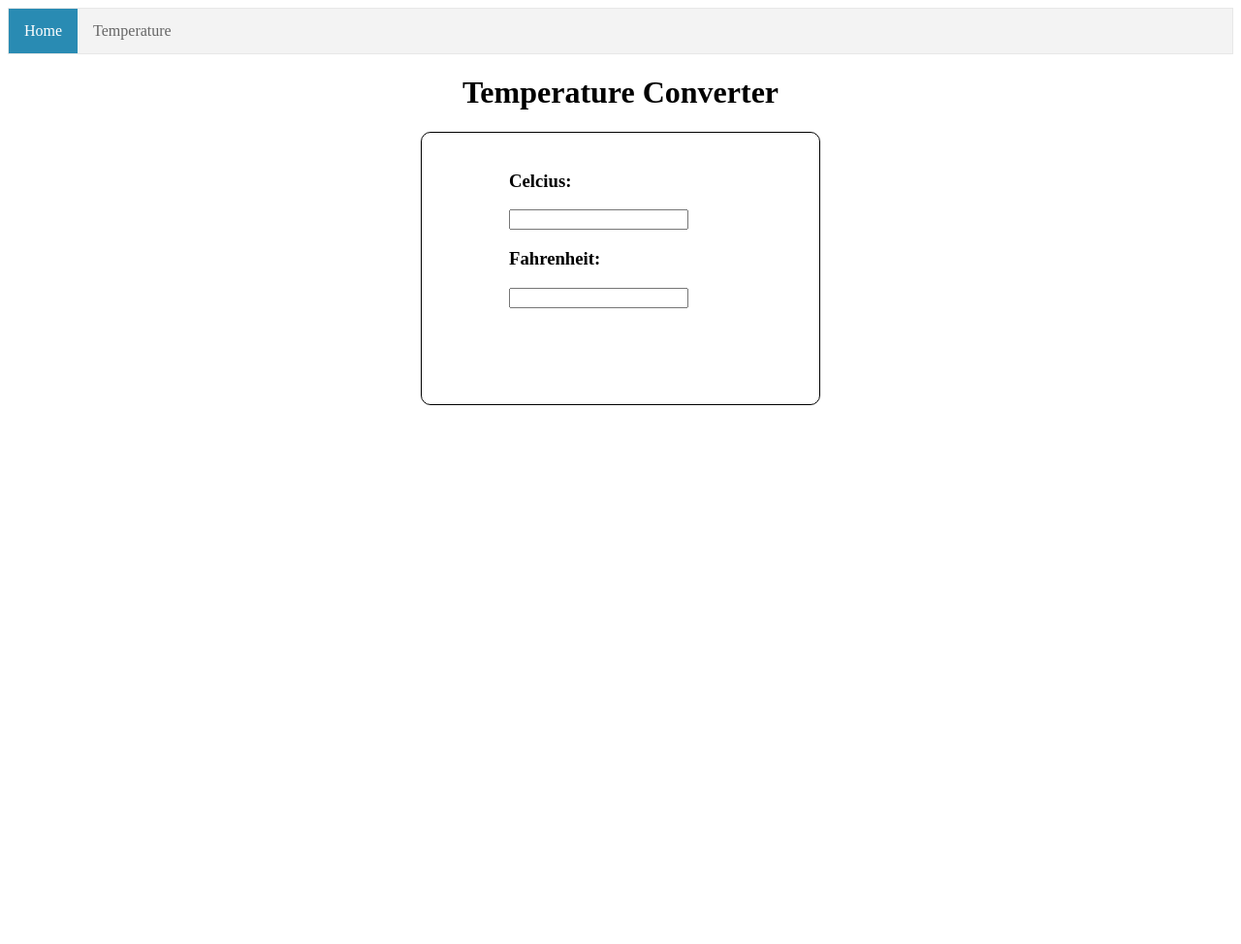
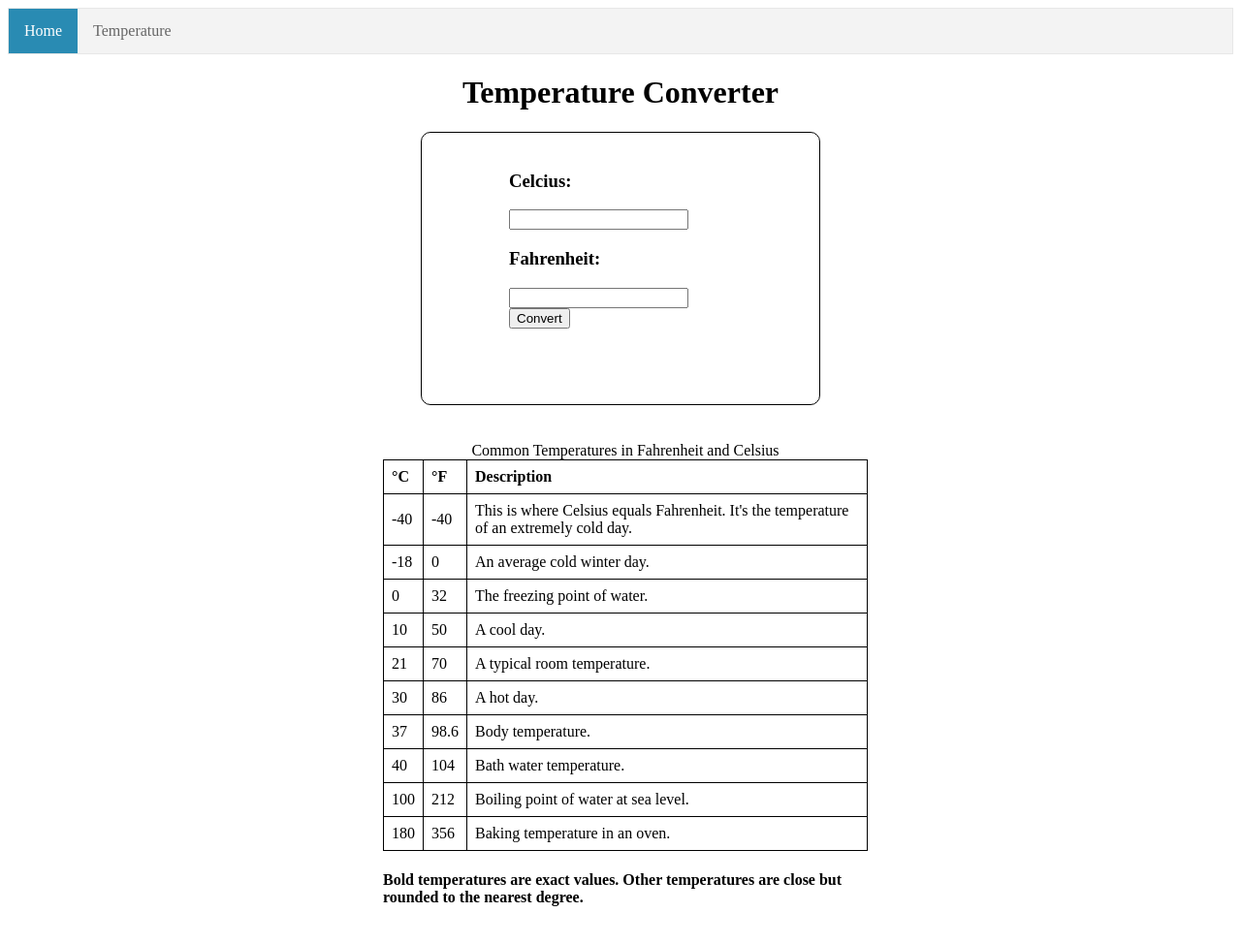
Before and after one commit to KonstantinaK98/flask-projects, a Flask app: page /temperature in a window 1280 px wide. Shown: the whole page at 97% size. Before the commit the page ends 418 px from the top, so only its background shows below. Run offline with Flask 2, Linux system fonts and the light colour scheme.

Commit message:
Finish temperature

```diff
--- a/static/css/main.css
+++ b/static/css/main.css
@@ -46,6 +46,26 @@ li a.active {
     border-radius: 10px;
 }
 
+.table {
+    margin-bottom:25px;
+    width: 500px;
+    height: 500px;
+    padding-left: 80px;
+    padding-bottom:10px;
+    padding-top: 20px;
+    padding-right: 70px;
+    margin: auto;
+}
+
 #cntr {
     text-align: center;
 }
+
+table, th, td {
+    border: 1px solid black;
+    border-collapse: collapse;
+}
+th, td {
+    padding: 8px;
+    text-align: left;
+}
--- a/templates/base.html
+++ b/templates/base.html
@@ -19,4 +19,7 @@
 
     {% endblock %}
 </body>
+{% block script %}
+
+{% endblock %}
 </html>
--- a/templates/temperature.html
+++ b/templates/temperature.html
@@ -4,8 +4,94 @@
 <h1 style="text-align: center;">Temperature Converter</h1>
 
 <div class="card2">
-    <h3>Celcius: </h3><input type="text" id="celsius" style="size: 30px;">
-    <h3>Fahrenheit: </h3><input type="text" id="fahrenheit" style="size: 30px;">
+    <h3>Celcius: </h3><input type="text" id="celsius" style="size: 30px;" onchange="change_temp_toF()">
+    <h3>Fahrenheit: </h3><input type="text" id="fahrenheit" style="size: 30px;" onchange="change_temp_toC()">
+    <input type="button" value="Convert">
+</div>
+<br>
+<div class="table">
+    <table>
+        <caption>Common Temperatures in Fahrenheit and Celsius</caption>
+        <tr>
+            <th>°C</th>
+            <th>°F</th>
+            <th style="text-align: left;">Description</th>
+        </tr>
+        <tr>
+            <td>-40</td>
+            <td>-40</td>
+            <td>This is where Celsius equals Fahrenheit. It's the temperature of an extremely cold day.</td>
+        </tr>
+        <tr>
+            <td>-18</td>
+            <td>0</td>
+            <td>An average cold winter day.</td>
+        </tr>
+        <tr>
+            <td>0</td>
+            <td>32</td>
+            <td>The freezing point of water.</td>
+        </tr>
+        <tr>
+            <td>10</td>
+            <td>50</td>
+            <td>A cool day.</td>
+        </tr>
+        <tr>
+            <td>21</td>
+            <td>70</td>
+            <td>A typical room temperature.</td>
+        </tr>
+        <tr>
+            <td>30</td>
+            <td>86</td>
+            <td>A hot day.</td>
+        </tr>
+        <tr>
+            <td>37</td>
+            <td>98.6</td>
+            <td>Body temperature.</td>
+        </tr>
+        <tr>
+            <td>40</td>
+            <td>104</td>
+            <td>Bath water temperature.</td>
+        </tr>
+        <tr>
+            <td>100</td>
+            <td>212</td>
+            <td>Boiling point of water at sea level.</td>
+        </tr>
+        <tr>
+            <td>180</td>
+            <td>356</td>
+            <td>Baking temperature in an oven.</td>
+        </tr>
+    </table>
+    <h4>Bold temperatures are exact values. Other temperatures are close but rounded to the nearest degree.</h4>
 </div>
 
 {% endblock %}
+{% block script%}
+<script>
+    function change_temp_toF(){
+        let celsius = document.getElementById('celsius').value;
+        if(celsius != ''){
+            let fahrenheit = (celsius * 9/5) + 32
+            document.getElementById('fahrenheit').value = fahrenheit;
+        }else{
+            document.getElementById('fahrenheit').value = '';
+        }
+    }
+    function change_temp_toC(){
+        let fahrenheit = document.getElementById('fahrenheit').value;
+        if(fahrenheit != ''){
+            let celsius = (fahrenheit - 32) * 5/9
+            document.getElementById('celsius').value = celsius;
+        }else{
+            document.getElementById('celsius').value = '';
+        }
+    }
+</script>
+
+{% endblock %}
```
